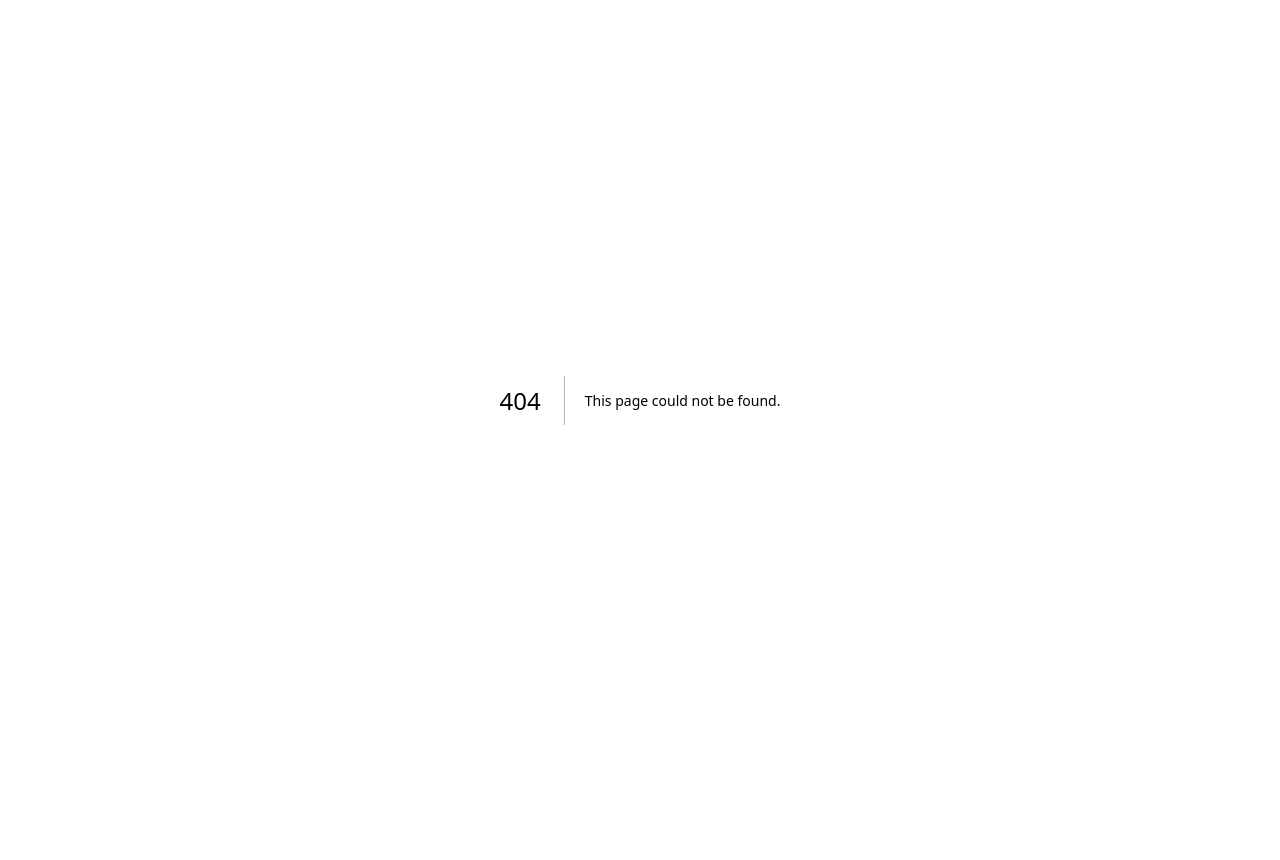
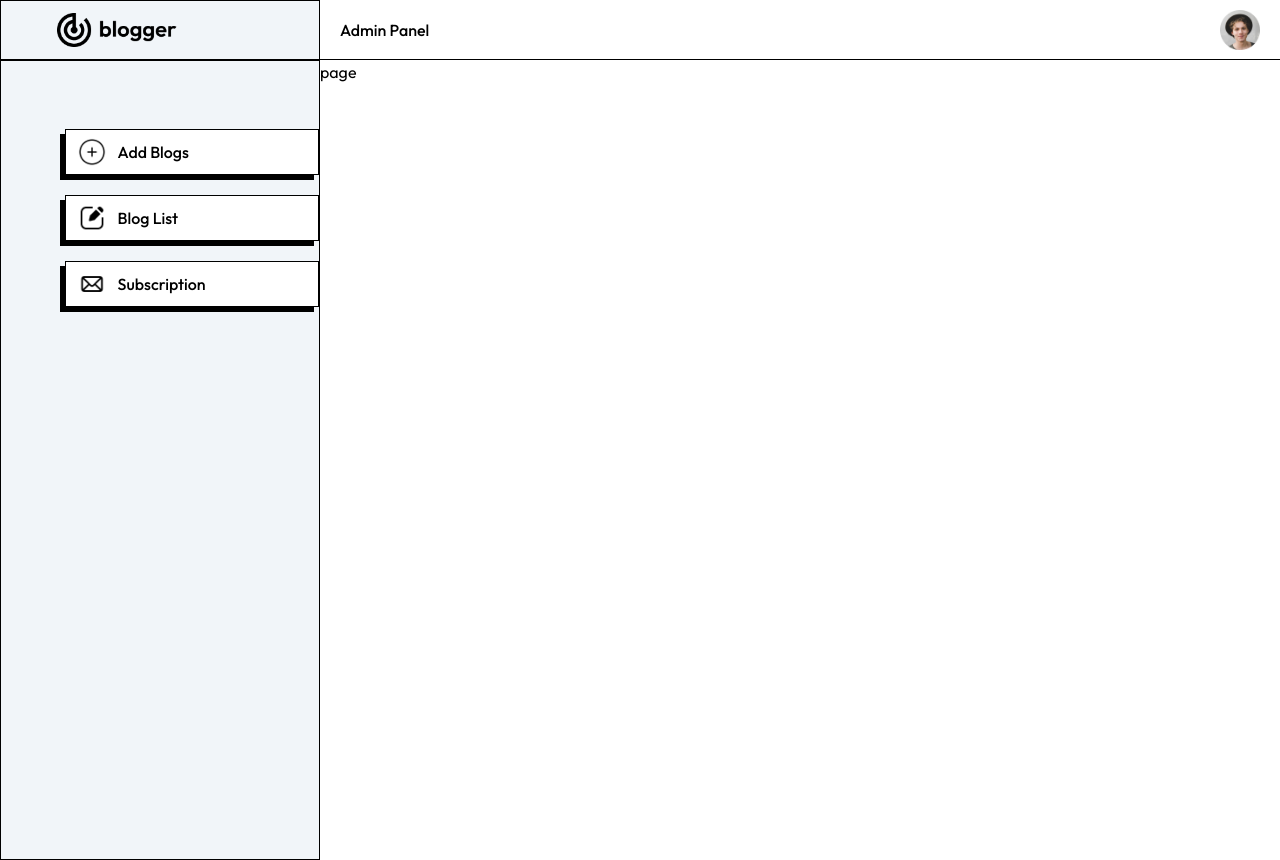
Before and after one commit to akashkennedy/next-blog, a Next.js app: page /admin/addProduct in a window 1280 px wide. Before the commit this address had no page. Before the commit the page ends 800 px from the top, so only its background shows below. Built offline with nearby package versions, Linux system fonts and the light colour scheme.

Commit message:
Created Admin Panel

```diff
--- /dev/null
+++ b/app/admin/addProduct/page.jsx
@@ -0,0 +1,8 @@
+"use client";
+import React from "react";
+
+const page = () => {
+  return <div>page</div>;
+};
+
+export default page;
--- /dev/null
+++ b/app/admin/layout.jsx
@@ -0,0 +1,20 @@
+import { assets } from "@/Public/assets";
+import Sidebar from "@/components/adminComponents/Sidebar";
+import Image from "next/image";
+
+export default function Layout({ children }) {
+  return (
+    <>
+      <div className="flex">
+        <Sidebar />
+        <div className="flex flex-col w-full">
+          <div className="flex items-center justify-between w-full py-3 max-h-[60px] border-b border-black px-5">
+            <h3 className="font-medium">Admin Panel</h3>
+            <Image src={assets.profile_icon} width={40} alt="Profile" />
+          </div>
+          {children}
+        </div>
+      </div>
+    </>
+  );
+}
--- /dev/null
+++ b/app/admin/page.jsx
@@ -0,0 +1,5 @@
+const page = () => {
+  return <div></div>;
+};
+
+export default page;
--- /dev/null
+++ b/components/adminComponents/Sidebar.jsx
@@ -0,0 +1,40 @@
+import { assets } from "@/Public/assets";
+import Image from "next/image";
+import Link from "next/link";
+
+const Sidebar = () => {
+  return (
+    <div className="flex flex-col bg-slate-100">
+      <div className="px-2 sm:pl-14 py-3 border border-black">
+        <Image src={assets.logo} width={120} alt="Logo" />
+      </div>
+      <div className="w-28 sm:w-80 h-[100vh] relative py-12 border border-black">
+        <div className="w-[50%] sm:w-[80%] absolute right-0">
+          <Link
+            href="/admin/addProduct"
+            className="mt-5 flex items-center border border-black gap-3 font-medium px-3 py-2 bg-white shadow-[-5px_5px_0px_#000000]"
+          >
+            <Image src={assets.add_icon} alt="Add Icon" width={28} />{" "}
+            <p>Add Blogs</p>
+          </Link>
+          <Link
+            href="/admin/blogList"
+            className="mt-5 flex items-center border border-black gap-3 font-medium px-3 py-2 bg-white shadow-[-5px_5px_0px_#000000]"
+          >
+            <Image src={assets.blog_icon} alt="Add Icon" width={28} />{" "}
+            <p>Blog List</p>
+          </Link>{" "}
+          <Link
+            href="/admin/subscriptions"
+            className="mt-5 flex items-center border border-black gap-3 font-medium px-3 py-2 bg-white shadow-[-5px_5px_0px_#000000]"
+          >
+            <Image src={assets.email_icon} alt="Add Icon" width={28} />{" "}
+            <p>Subscription</p>
+          </Link>
+        </div>
+      </div>
+    </div>
+  );
+};
+
+export default Sidebar;
```
Also changed, not shown: app/admin/blogList/page.jsx (added), app/admin/subscriptions/page.jsx (added).
